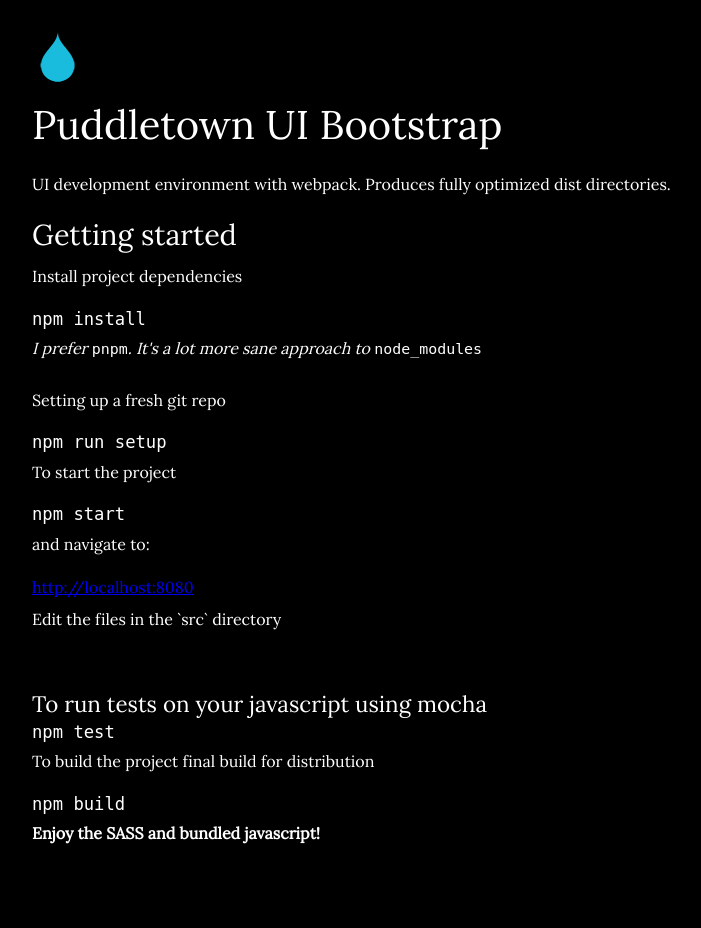
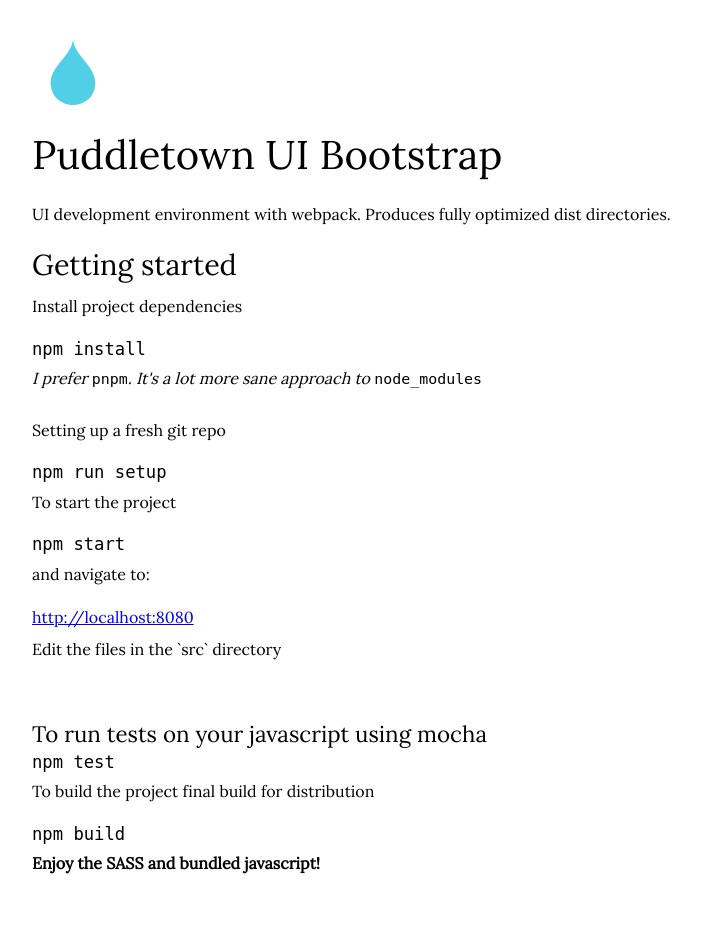
Before and after one commit to PuddletownDesign/puddletown-bootstrap, a PHP site: page / in a window 1280 px wide. Shown: the whole page, without its empty margins (0-701 px from the left). Before the commit the page ends 844 px from the top, so only its background shows below. Run offline with PHP 8.4, Linux system fonts and the light colour scheme; style sheets or scripts are compiled from the project's sources; some libraries are stand-ins or nearby versions.

Commit message:
added svg compression for production builds

```diff
--- a/gulpfile.js
+++ b/gulpfile.js
@@ -10,6 +10,7 @@ const htmlmin = require('gulp-htmlmin')
 const imagemin = require('gulp-imagemin')
 const webpack = require('webpack-stream')
 const connect = require('gulp-connect')
+const svgmin = require('gulp-svgmin')
 
 /**
  * Input Sources
@@ -164,6 +165,11 @@ gulp.task('build', () => {
     .pipe(imagemin())
     .pipe(gulp.dest(dist + 'images/'))
 
+  // svgs
+  gulp.src(imageSources + '**/*.svg')
+    .pipe(svgmin())
+    .pipe(gulp.dest(dist + 'images/'))
+
   // fonts
   gulp.src(fontSources)
     .pipe(gulp.dest(dist + 'fonts/'))
--- a/package.json
+++ b/package.json
@@ -31,6 +31,7 @@
         "gulp-imagemin": "latest",
         "gulp-sass": "latest",
         "gulp-sourcemaps": "latest",
+        "gulp-svgmin": "^1.2.4",
         "gulp-util": "latest",
         "mocha": "latest",
         "rimraf": "latest",
@@ -39,6 +40,6 @@
         "webpack-stream": "latest"
     },
     "dependencies": {
-        "jquery": "^3.2.1"
+        "jquery": "latest"
     }
 }
--- a/src/index.html
+++ b/src/index.html
@@ -7,7 +7,7 @@
 <title>Webpack JS testing</title>
 </head>
 <body>
-	<img src="images/logo.png" alt="">
+	<img src="images/logo.svg" alt="">
 	<h1>Puddletown UI Bootstrap</h1>
 
 	<p>UI development environment with webpack. Produces fully optimized dist directories.</p>
--- a/src/scss/_0000.scss
+++ b/src/scss/_0000.scss
@@ -1,10 +1,12 @@
 html {}
 
 body {
-	background-color: black;
-	color: white;
 	font-size: 100%;
 	padding: 2em;
+
+	> img {
+		max-height: 5em;
+	}
 
 	> header {
 		h1 {
```
Also changed, not shown: src/images/logo.png (deleted), src/images/logo.svg (added).
